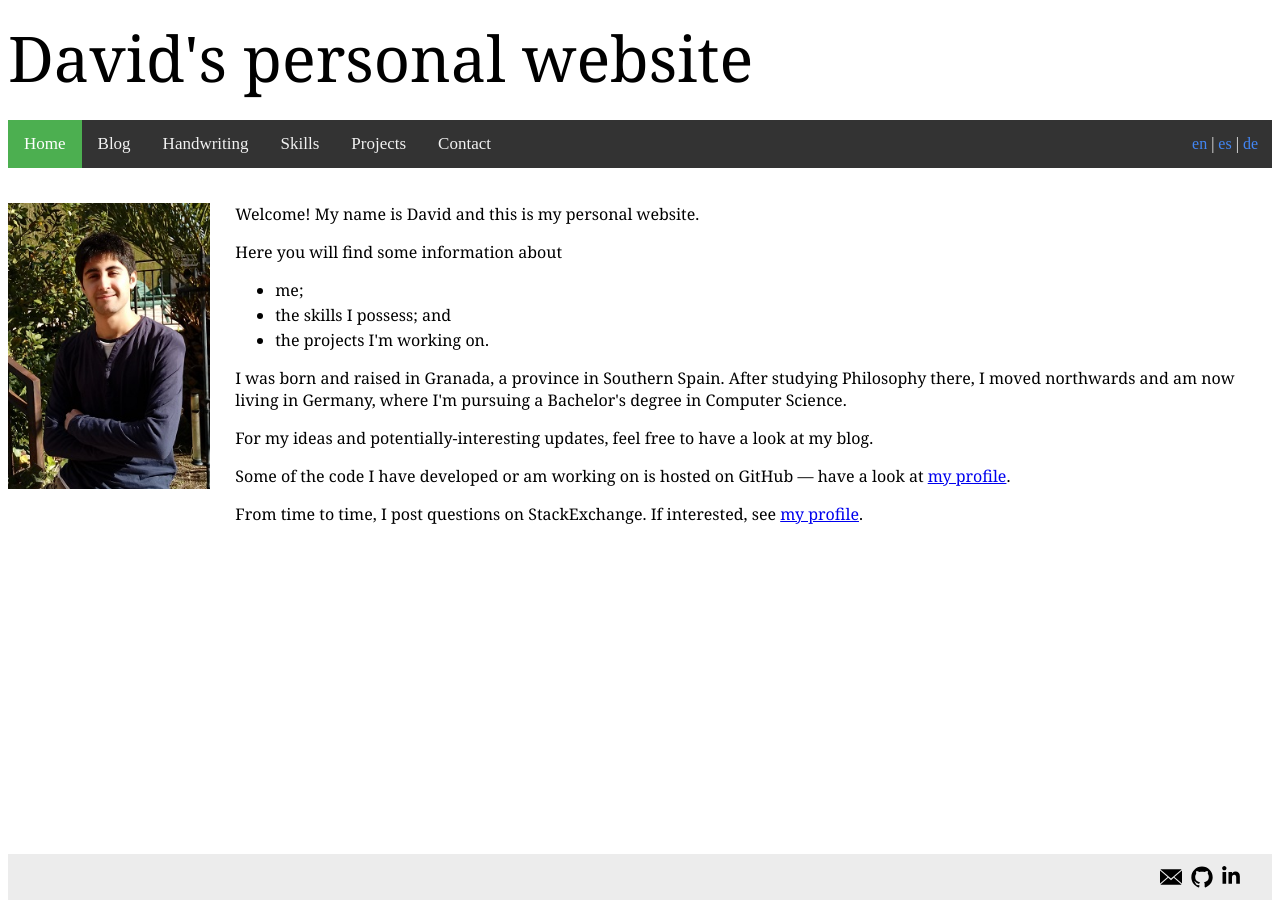
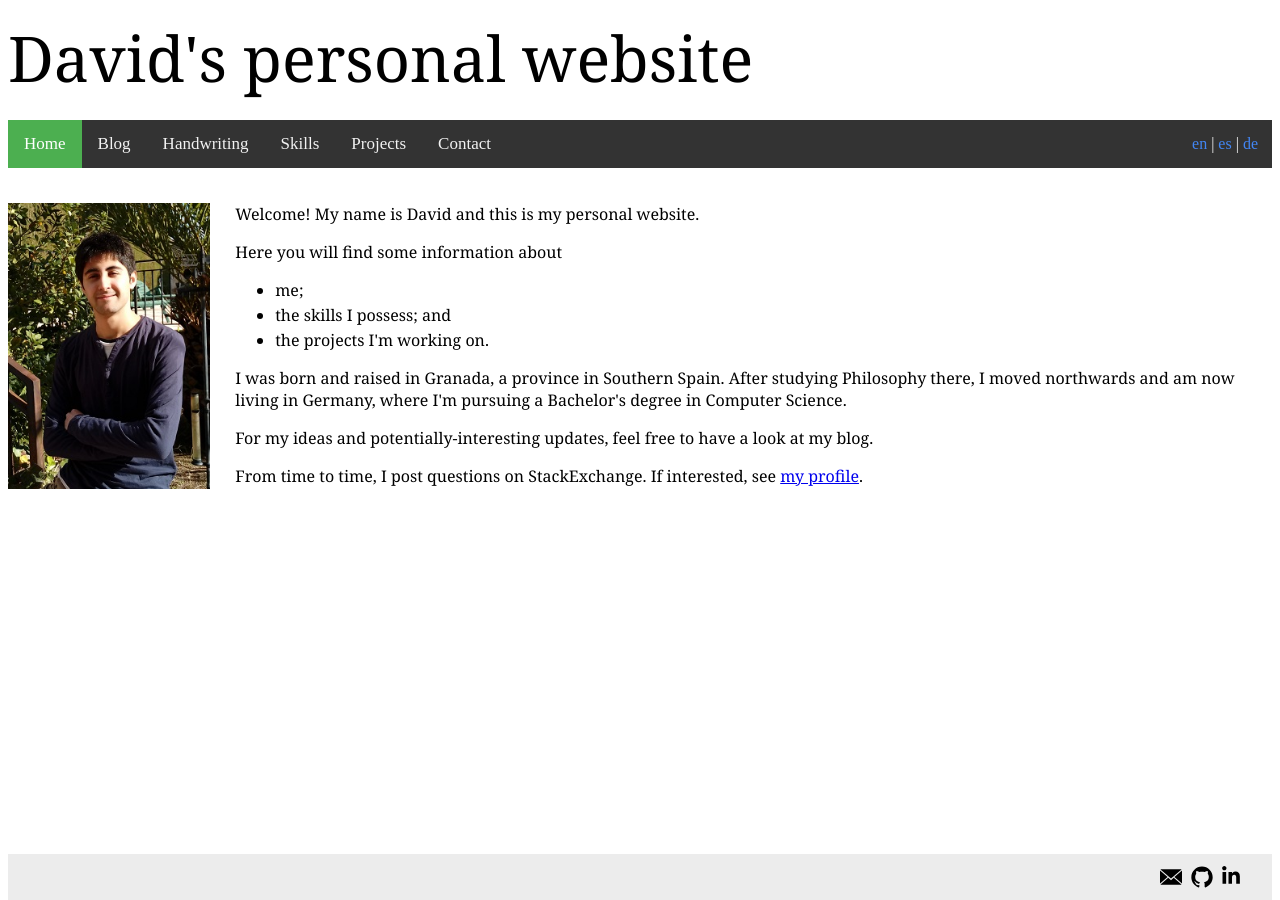
Before and after one commit to kalrish/website, a Jekyll site: the page built from en/home.html, in a window 1280 px wide. Built offline with Jekyll 4.4.1, drawn with Linux system fonts in a browser that asks for light colours.

Commit message:
Remove textual reference (and link) to GitHub
With the introduction of the footer link icon, it is now redundant.

```diff
--- a/en/home.html
+++ b/en/home.html
@@ -14,6 +14,5 @@ css: home
 	</ul>
 	<p>I was born and raised in Granada, a province in Southern Spain. After studying Philosophy there, I moved northwards and am now living in Germany, where I'm pursuing a Bachelor's degree in Computer Science.</p>
 	<p>For my ideas and potentially-interesting updates, feel free to have a look at my blog.</p>
-	<p>Some of the code I have developed or am working on is hosted on GitHub&nbsp;—&nbsp;have a look at <a href="https://github.com/kalrish">my profile</a>.</p>
 	<p>From time to time, I post questions on StackExchange. If interested, see <a href="https://stackexchange.com/users/2541780/kalrish">my profile</a>.</p>
 </div>
```
